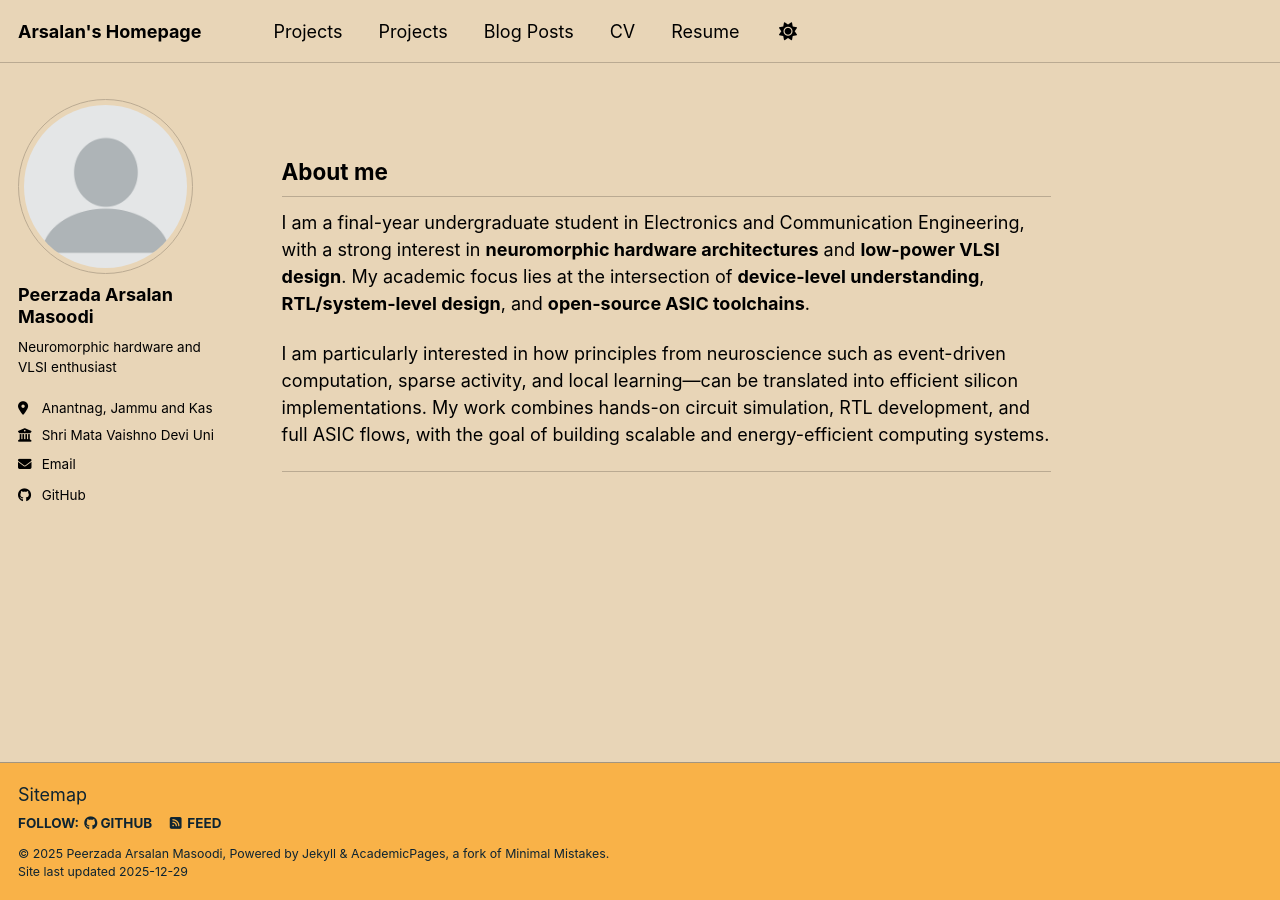
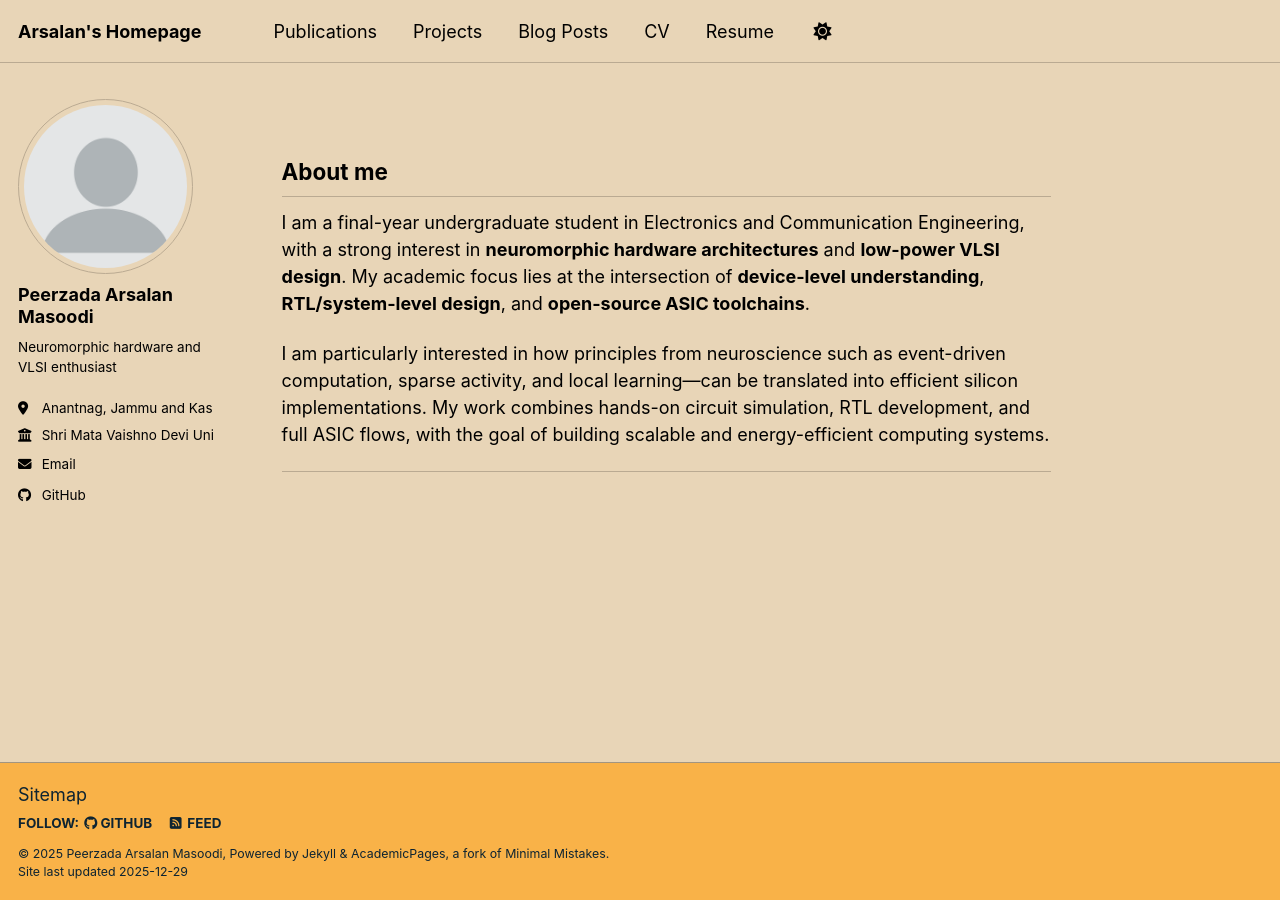
Before and after one commit to voidthecryptic/voidthecryptic.github.io, a Jekyll site: the page built from _pages/about.md, in a window 1280 px wide. Built offline with Jekyll 4.4.1, drawn with Linux system fonts in a browser that asks for light colours; a script bundle is joined from its source files by our own code; library files that are not in the unit come from our copies.

Commit message:
Update navigation.yml

```diff
--- a/_data/navigation.yml
+++ b/_data/navigation.yml
@@ -8,7 +8,7 @@
 #      Markdown formatted page while the second is generated using JSON.
 
 main:
-  - title: "Projects"
+  - title: "Publications"
     url: /publications/
 
   - title: "Projects"
```
